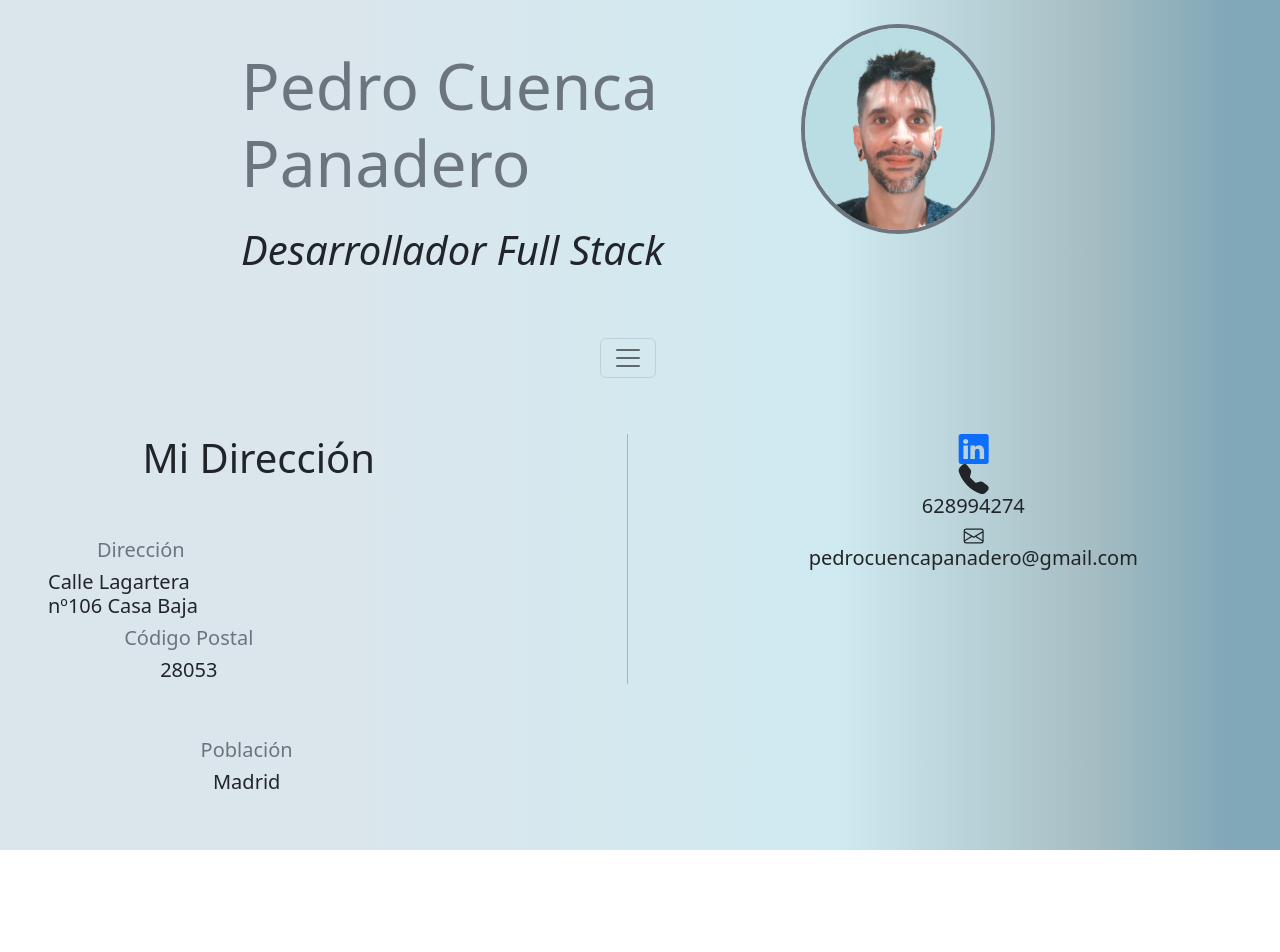
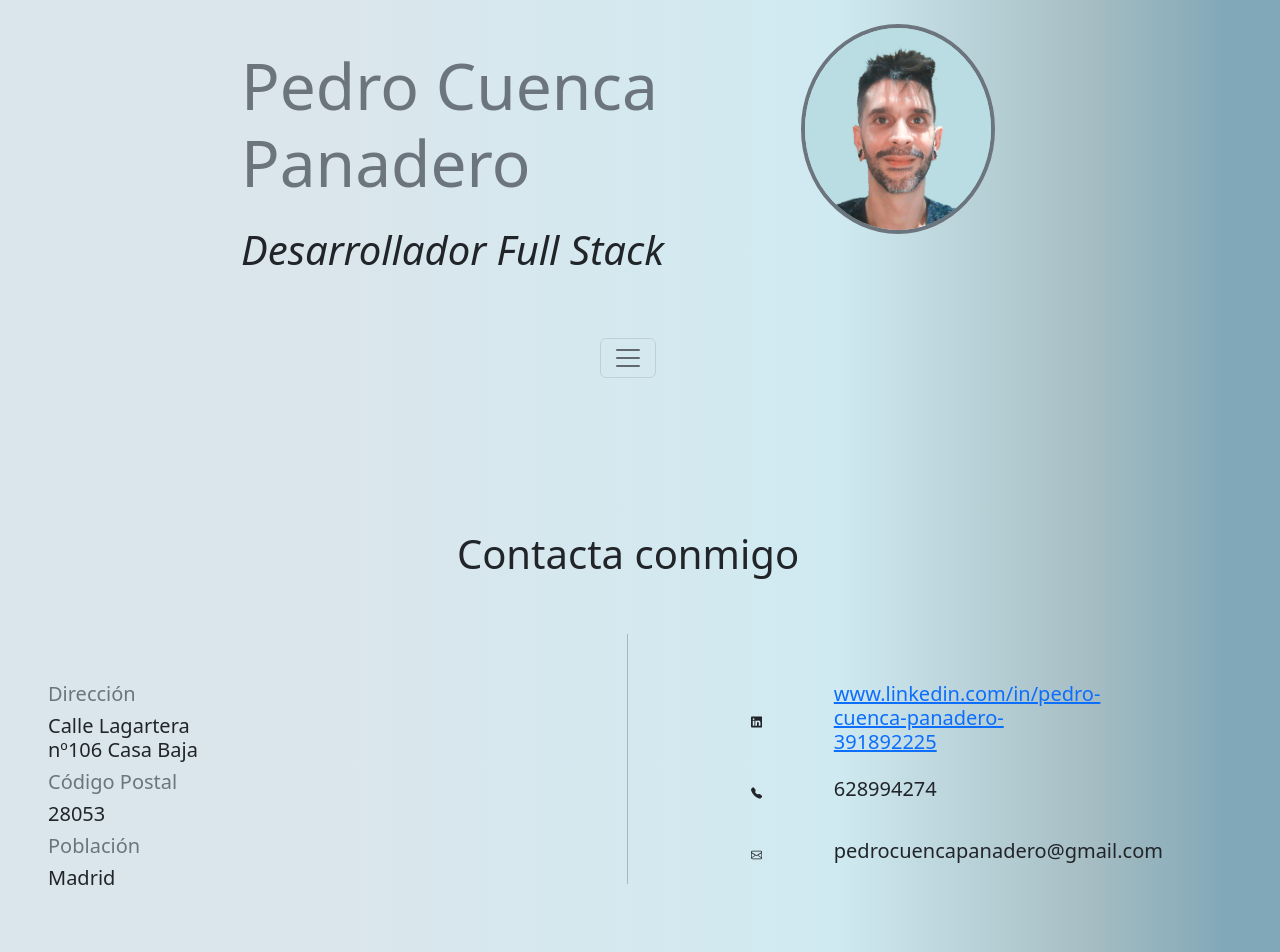
Before and after one commit to MarAlmagro/PortFolio, a React (Create React App) app: page / in a window 1280 px wide. Shown: the top 952 px of the page. Before the commit the page ends 850 px from the top, so only its background shows below. Built offline with nearby package versions, Linux system fonts and the light colour scheme.

Commit message:
footer arreglado

```diff
--- a/src/componentes/Cabecera.tsx
+++ b/src/componentes/Cabecera.tsx
@@ -33,7 +33,7 @@ class Cabecera extends React.Component {
 
             {/* nav var */}
 
-          <div className="mt-5 mb-5">
+            <div className="my-5">
               <div className="collapse" id="navbarToggleExternalContent">
                 <div className="p-4 d-flex justify-content-center">
                   <h5 className="text-secondary h4 mx-5">Presentación</h5>
@@ -58,35 +58,29 @@ class Cabecera extends React.Component {
         {/* meter aqui componentes desde nav */}
 
         {/* footer */}
-<div>
-  <div>
+
         <footer>
-<div className="container-fluid row px-5 container-xxl-1">
+          <div className="container-fluid row px-5 my-5 container-xxl-1">
+
+            <div className=" my-5">
+              <h5 className="col-12 d-flex justify-content-center display-6">Contacta conmigo</h5>
+            </div>
 
             <div className='col-5 '>
-  <div className="container row align-items-center">
-    <div className="row mb-5">
-    <h5 className="col-12 d-flex justify-content-center display-6">Mi Dirección</h5>
-    </div>
+              <div className="container my-5 row align-items-center">
+
                 <div className='col-5 me-5 '>
-    <h5 className="row d-flex justify-content-center text-secondary">Dirección</h5>
-    <h5 className="row d-flex justify-content-center">Calle Lagartera nº106 Casa Baja</h5>
-
-    </div>
-
-    <div className='col-5 ms-5'>
-    <h5 className="row d-flex justify-content-center text-secondary">Código Postal</h5>
-    <h5 className="row d-flex justify-content-center">28053</h5>
-
-
-    </div>
-
-    <div className="container row my-5 align-items-center">
-    <h5 className="row d-flex justify-content-center text-secondary">Población</h5>
-    <h5 className="row d-flex justify-content-center">Madrid</h5>
+                  <h5 className="row d-flex justify-content-start text-secondary">Dirección</h5>
+                  <h5 className="row d-flex justify-content-start">Calle Lagartera nº106 Casa Baja</h5>
+                  <h5 className="row d-flex justify-content-start text-secondary">Código Postal</h5>
+                  <h5 className="row d-flex justify-content-start">28053</h5>
+                  <h5 className="row d-flex justify-content-start text-secondary">Población</h5>
+                  <h5 className="row d-flex justify-content-start">Madrid</h5>
                 </div>
               </div>
             </div>
+
+
 
             <div className="lineaFooter col-2 d-flex justify-content-center"   >
               <div className="vr"></div>
@@ -94,36 +88,48 @@ class Cabecera extends React.Component {
 
 
             <div className='col-5 '>
-<a className="row d-flex justify-content-center" href="www.linkedin.com/in/pedro-cuenca-panadero-391892225" ><svg xmlns="http://www.w3.org/2000/svg"
-width="30" height="30" fill="currentColor" className="bi bi-linkedin" viewBox="0 0 16 16">
-  <path d="M0 1.146C0 .513.526 0 1.175 0h13.65C15.474 0 16 .513 16 1.146v13.708c0 .633-.526 1.146-1.175 1.146H1.175C.526 16 0 15.487 0 14.854V1.146zm4.943 12.248V6.169H2.542v7.225h2.401zm-1.2-8.212c.837 0 1.358-.554 1.358-1.248-.015-.709-.52-1.248-1.342-1.248-.822 0-1.359.54-1.359 1.248 0 .694.521 1.248 1.327 1.248h.016zm4.908 8.212V9.359c0-.216.016-.432.08-.586.173-.431.568-.878 1.232-.878.869 0 1.216.662 1.216 1.634v3.865h2.401V9.25c0-2.22-1.184-3.252-2.764-3.252-1.274 0-1.845.7-2.165 1.193v.025h-.016a5.54 5.54 0 0 1 .016-.025V6.169h-2.4c.03.678 0 7.225 0 7.225h2.4z"/>
-</svg></a>
+              <div className="container row align-items-center mt-5">
 
+                <div className="row align-items-center">
 
-<h5 className="row d-flex justify-content-center " ><svg xmlns="http://www.w3.org/2000/svg" width="30" height="30" fill="currentColor" className="bi bi-telephone-fill" viewBox="0 0 16 16">
-  <path fill-rule="evenodd" d="M1.885.511a1.745 1.745 0 0 1 2.61.163L6.29 2.98c.329.423.445.974.315 1.494l-.547 2.19a.678.678 0 0 0 .178.643l2.457 2.457a.678.678 0 0 0 .644.178l2.189-.547a1.745 1.745 0 0 1 1.494.315l2.306 1.794c.829.645.905 1.87.163 2.611l-1.034 1.034c-.74.74-1.846 1.065-2.877.702a18.634 18.634 0 0 1-7.01-4.42 18.634 18.634 0 0 1-4.42-7.009c-.362-1.03-.037-2.137.703-2.877L1.885.511z"/>
-</svg>  628994274 </h5>
-
-
-<h5 className="row d-flex justify-content-center"><svg xmlns="http://www.w3.org/2000/svg" width="2" height="20" fill="currentColor" className="bi bi-envelope" viewBox="0 0 16 16">
-  <path d="M0 4a2 2 0 0 1 2-2h12a2 2 0 0 1 2 2v8a2 2 0 0 1-2 2H2a2 2 0 0 1-2-2V4Zm2-1a1 1 0 0 0-1 1v.217l7 4.2 7-4.2V4a1 1 0 0 0-1-1H2Zm13 2.383-4.708 2.825L15 11.105V5.383Zm-.034 6.876-5.64-3.471L8 9.583l-1.326-.795-5.64 3.47A1 1 0 0 0 2 13h12a1 1 0 0 0 .966-.741ZM1 11.105l4.708-2.897L1 5.383v5.722Z"/>
-</svg>pedrocuencapanadero@gmail.com</h5>
-
-  </div>
+                  <svg className="col-1 my-3 d-flex justify-content-start bi bi-envelope" xmlns="http://www.w3.org/2000/svg"
+                    width="30" height="30" fill="currentColor" viewBox="0 0 16 16">
+                    <path d="M0 1.146C0 .513.526 0 1.175 0h13.65C15.474 0 16 .513 16 1.146v13.708c0 .633-.526 1.146-1.175 1.146H1.175C.526 16 0 15.487 0 14.854V1.146zm4.943 12.248V6.169H2.542v7.225h2.401zm-1.2-8.212c.837 0 1.358-.554 1.358-1.248-.015-.709-.52-1.248-1.342-1.248-.822 0-1.359.54-1.359 1.248 0 .694.521 1.248 1.327 1.248h.016zm4.908 8.212V9.359c0-.216.016-.432.08-.586.173-.431.568-.878 1.232-.878.869 0 1.216.662 1.216 1.634v3.865h2.401V9.25c0-2.22-1.184-3.252-2.764-3.252-1.274 0-1.845.7-2.165 1.193v.025h-.016a5.54 5.54 0 0 1 .016-.025V6.169h-2.4c.03.678 0 7.225 0 7.225h2.4z" />
+                  </svg>
+                  <a className="col-11" href="www.linkedin.com/in/pedro-cuenca-panadero-391892225" >
+                    <h5 className=" mx-5">www.linkedin.com/in/pedro-cuenca-panadero-391892225</h5>
+                  </a>
 
                 </div>
 
 
 
-
-    </footer>
-  </div>
-</div>
-
+                <div className="row align-items-center">
+                  <svg className="col-1 my-3 d-flex justify-content-start bi bi-envelope" xmlns="http://www.w3.org/2000/svg" width="30" height="30" fill="currentColor" viewBox="0 0 16 16">
+                    <path fill-rule="evenodd" d="M1.885.511a1.745 1.745 0 0 1 2.61.163L6.29 2.98c.329.423.445.974.315 1.494l-.547 2.19a.678.678 0 0 0 .178.643l2.457 2.457a.678.678 0 0 0 .644.178l2.189-.547a1.745 1.745 0 0 1 1.494.315l2.306 1.794c.829.645.905 1.87.163 2.611l-1.034 1.034c-.74.74-1.846 1.065-2.877.702a18.634 18.634 0 0 1-7.01-4.42 18.634 18.634 0 0 1-4.42-7.009c-.362-1.03-.037-2.137.703-2.877L1.885.511z" />
+                  </svg>
+                  <h5 className="col-3 mx-5">628994274 </h5>
                 </div>
 
 
 
+
+                <div className="row align-items-center">
+                  <svg className="col-1 my-3 d-flex justify-content-start bi bi-envelope" xmlns="http://www.w3.org/2000/svg" width="30" height="30" fill="currentColor" viewBox="0 0 16 16">
+                    <path d="M0 4a2 2 0 0 1 2-2h12a2 2 0 0 1 2 2v8a2 2 0 0 1-2 2H2a2 2 0 0 1-2-2V4Zm2-1a1 1 0 0 0-1 1v.217l7 4.2 7-4.2V4a1 1 0 0 0-1-1H2Zm13 2.383-4.708 2.825L15 11.105V5.383Zm-.034 6.876-5.64-3.471L8 9.583l-1.326-.795-5.64 3.47A1 1 0 0 0 2 13h12a1 1 0 0 0 .966-.741ZM1 11.105l4.708-2.897L1 5.383v5.722Z" />
+                  </svg>
+                  <h5 className="col-3 mx-5">pedrocuencapanadero@gmail.com</h5>
+                </div>
+
+              </div>
+            </div>
+          </div>
+        </footer>
+
+
+
+
+      </div>
 
     );
   }
```
Lines whose indentation alone changed are shown as unchanged.
